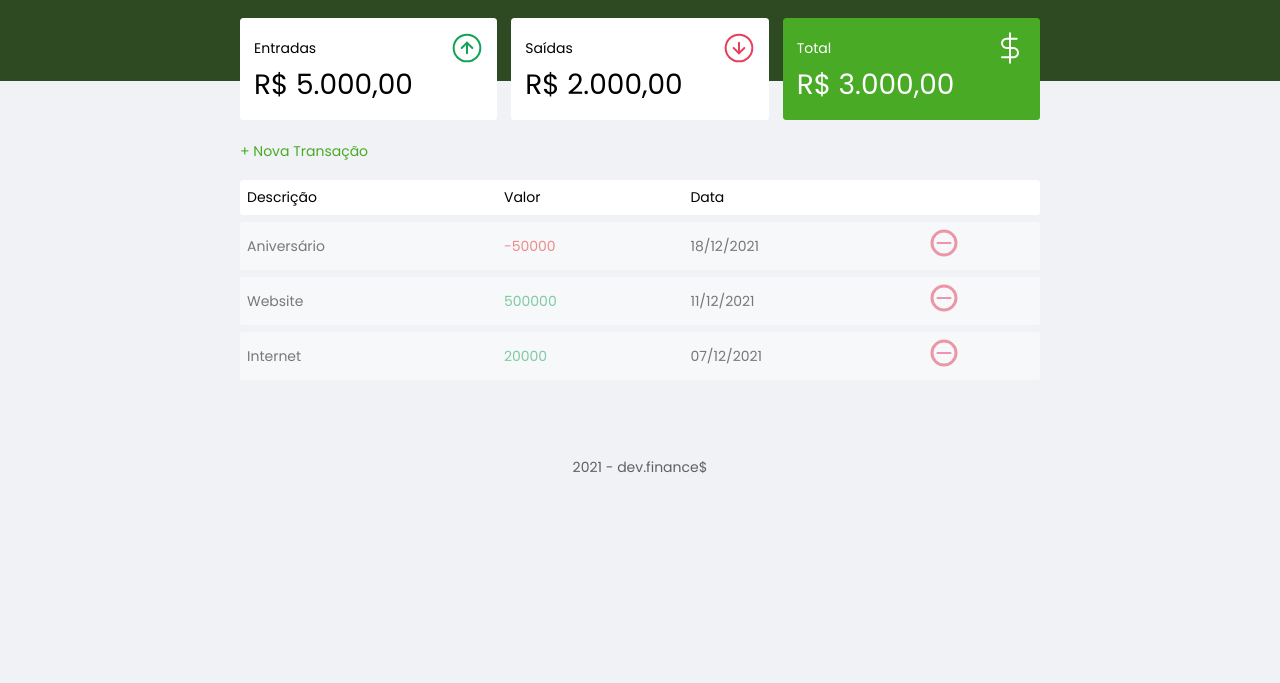
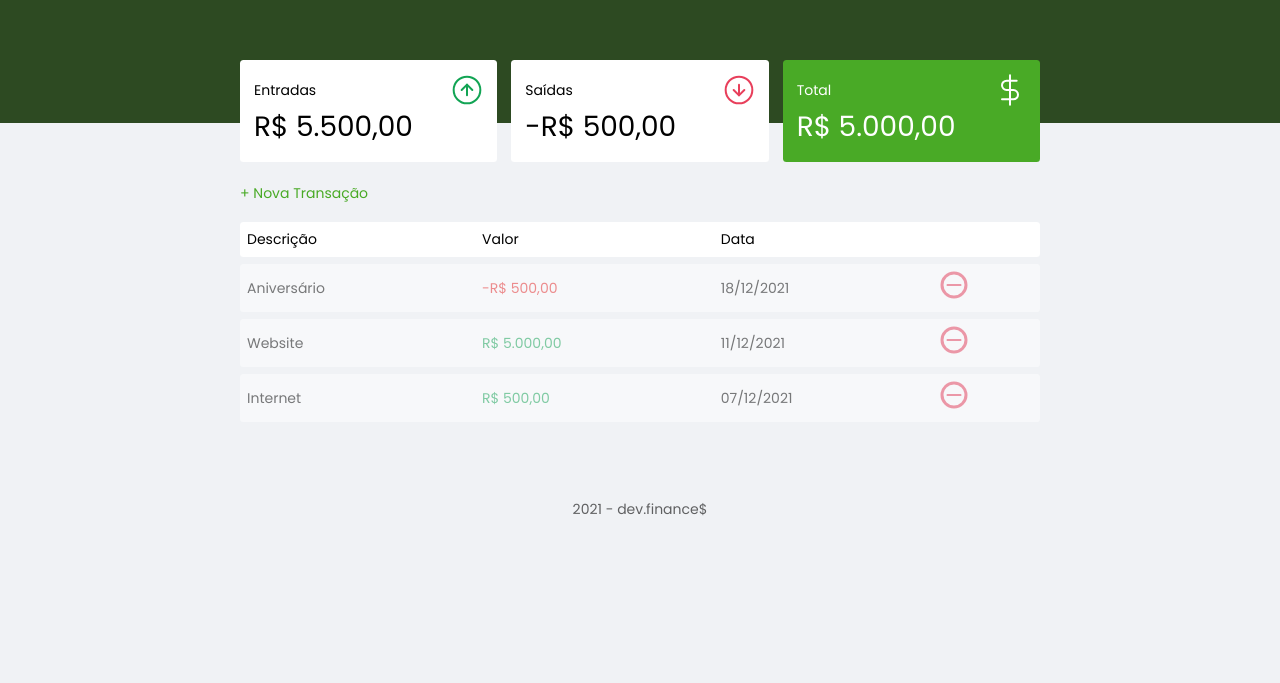
Before and after one commit to eseiji/dev-finance, a plain HTML site: page index.html in a window 1280 px wide. Shown: the part 117-800 px from the top of the page. Drawn offline with Linux system fonts and the light colour scheme.

Commit message:
Formatação de valores e operações

```diff
--- a/index.html
+++ b/index.html
@@ -19,6 +19,7 @@
 <body>
   <header>
     <img src="./assets/logo.svg" alt="Logo Dev Finance">
+    <h1 style="color: white">Aula 03 - 1:07:40</h1>
   </header>
 
   <main class="container">
@@ -29,7 +30,7 @@
           <span>Entradas</span>
           <img class="img-balance" src="./assets/income.svg" alt="Imagem de entradas">
         </h3>
-        <p>R$ 5.000,00</p>
+        <p id="incomesDisplay">R$ 5.000,00</p>
       </div>
 
       <div class="cards">
@@ -37,7 +38,7 @@
           <span>Saídas</span>
           <img class="img-balance" src="./assets/expense.svg" alt="Imagem de saídas">
         </h3>
-        <p>R$ 2.000,00</p>
+        <p id="expensesDisplay">R$ 2.000,00</p>
       </div>
 
       <div class="cards total">
@@ -45,7 +46,7 @@
           Total
           <img class="img-balance" src="./assets/total.svg" alt="Imagem do total">
         </h3>
-        <p>R$ 3.000,00</p>
+        <p id="totalDisplay">R$ 3.000,00</p>
       </div>
     </section>
 
--- a/site.js
+++ b/site.js
@@ -27,17 +27,38 @@ const transactions = [
   {
     id: 3,
     description: "Internet",
-    amount: 20000,
+    amount: 50000,
     date: "07/12/2021",
   },
 ];
 
+let incomes = 0;
+let expenses = 0;
 const Transaction = {
-  icomes() {},
-  expense() {},
-  total() {},
+  income() {
+    transactions.forEach(function(item) {
+      if (item.amount > 0) {
+        incomes = incomes + item.amount;
+      }
+    });
+    return Utils.formatCurrency(incomes);
+  },
+  expense() {
+    transactions.forEach(item => {
+      if (item.amount < 0) {
+        expenses = expenses + item.amount;
+      }
+    });
+    return Utils.formatCurrency(expenses);
+  },
+  total() {
+    return Utils.formatCurrency(incomes + expenses);
+  },
 };
-
+/*
+let incomes = 0;
+let expenses = 0;
+let total = 0;*/
 const DOM = {
   transactionsContainer: document.querySelector(".data-table tbody"),
   addTransaction(transaction, index) {
@@ -51,7 +72,7 @@ const DOM = {
     const amount = Utils.formatCurrency(transaction.amount);
     const html = `
       <td class="description">${transaction.description}</td>
-      <td class="${CSSclass}">${transaction.amount}</td>
+      <td class="${CSSclass}">${amount}</td>
       <td class="date">${transaction.date}</td>
       <td>
         <img src="./assets/minus.svg" alt="Remover transação">
@@ -59,16 +80,48 @@ const DOM = {
     `;
     return html;
   },
+  updateBalance() {
+    /*
+    let orderType = "";
+    if (transaction.amount > 0) {
+      incomes = incomes + transaction.amount;
+    } else {
+      expenses = expenses + transaction.amount;
+    }
+
+    let incomesFmt = Utils.formatCurrency(incomes);
+    let expensesFmt = Utils.formatCurrency(expenses);
+    let totalFmt = Utils.formatCurrency(incomes + expenses);*/
+
+    incomesDisplay: document.getElementById("incomesDisplay").innerHTML =
+      Transaction.income();
+    expensesDisplay: document.getElementById("expensesDisplay").innerHTML =
+      Transaction.expense();
+    totalDisplay: document.getElementById("totalDisplay").innerHTML =
+      Transaction.total();
+  },
 };
 
 const Utils = {
   formatCurrency(value) {
     const signal = Number(value) < 0 ? "-" : "";
-    console.log(value);
+
+    value = String(value).replace(/\D/g, "");
+
+    value = Number(value) / 100;
+
+    value = value.toLocaleString("pt-BR", {
+      style: "currency",
+      currency: "BRL",
+    });
+    return signal + value;
   },
 };
 
 transactions.forEach((item) => {
   //DOM.addTransaction(transactions[item.id-1]);
   DOM.addTransaction(item);
+  //DOM.updateBalance(item);
 });
+
+DOM.updateBalance();
```
